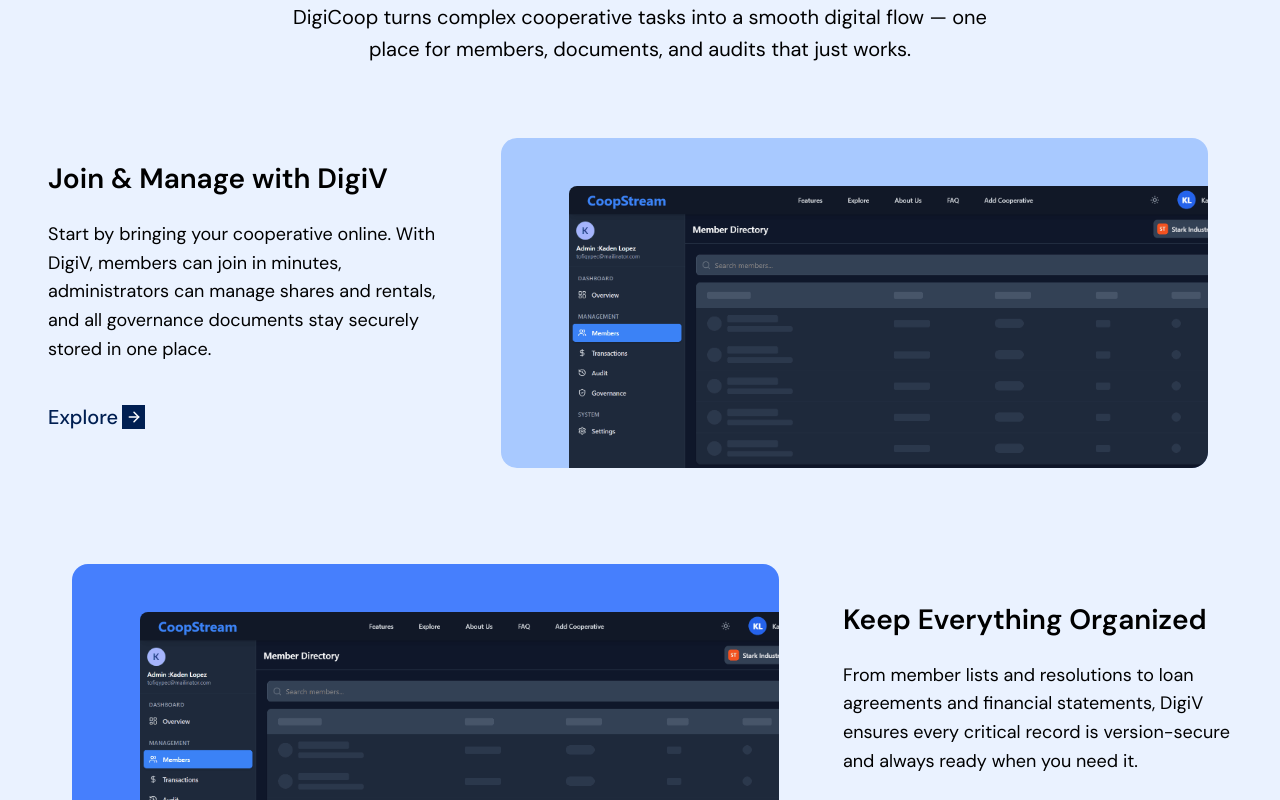
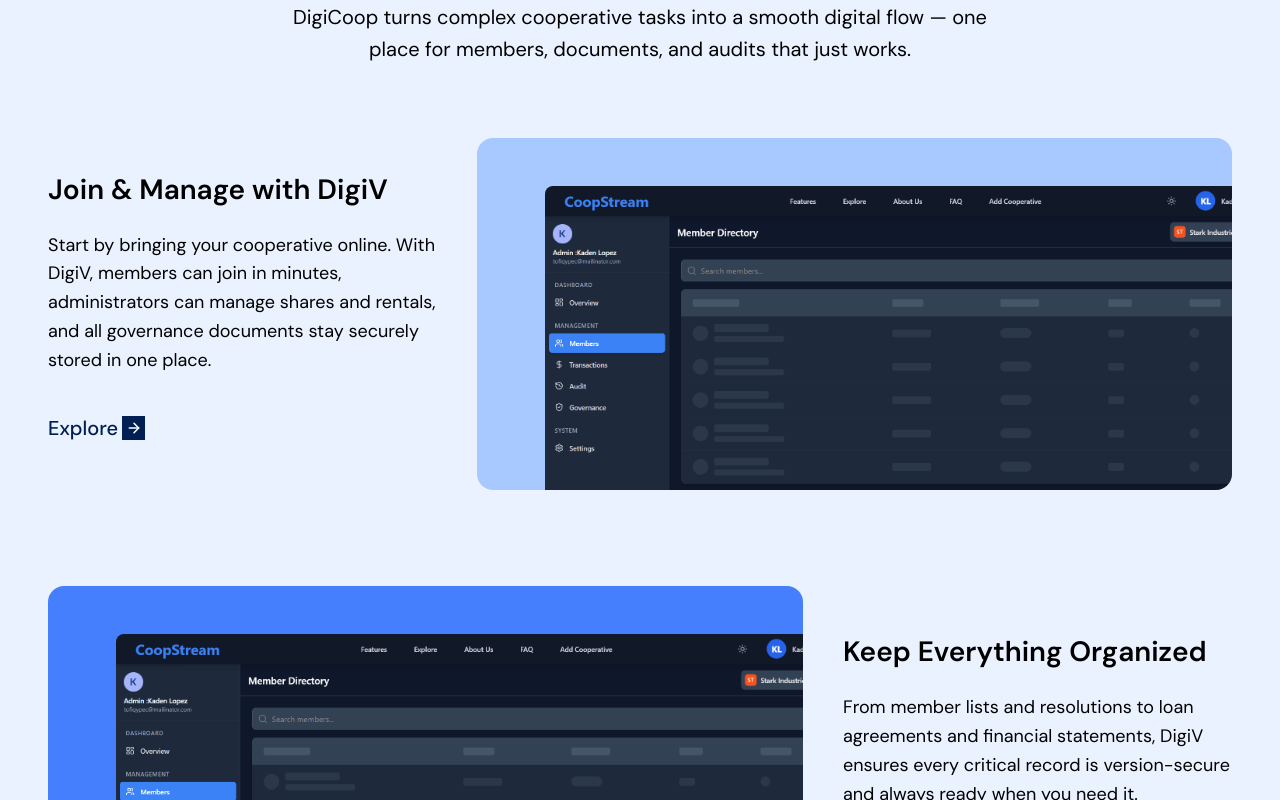
Before and after one commit to Auricmondal/Digicoop, a React (Vite) app in the folder client/: page / in a window 1280 px wide. Shown: the part 1020-1820 px from the top of the page. Built offline with nearby package versions, Linux system fonts and the light colour scheme.

Commit message:
Update DemoCard.jsx

```diff
--- a/client/src/components/ui/DemoCard.jsx
+++ b/client/src/components/ui/DemoCard.jsx
@@ -34,7 +34,7 @@ const DemoCard = ({ subsection, index, isReversed }) => {
                     </div>
                   </div>
 
-                  <div className="flex-1 px-6 order-2 lg:order-none">
+                  <div className="flex-1 order-2 lg:order-none">
                     <div
                       className={`w-full h-full ${getBackgroundColor(index)} rounded-2xl flex items-center justify-center p-2 overflow-hidden`}
                     >
```
